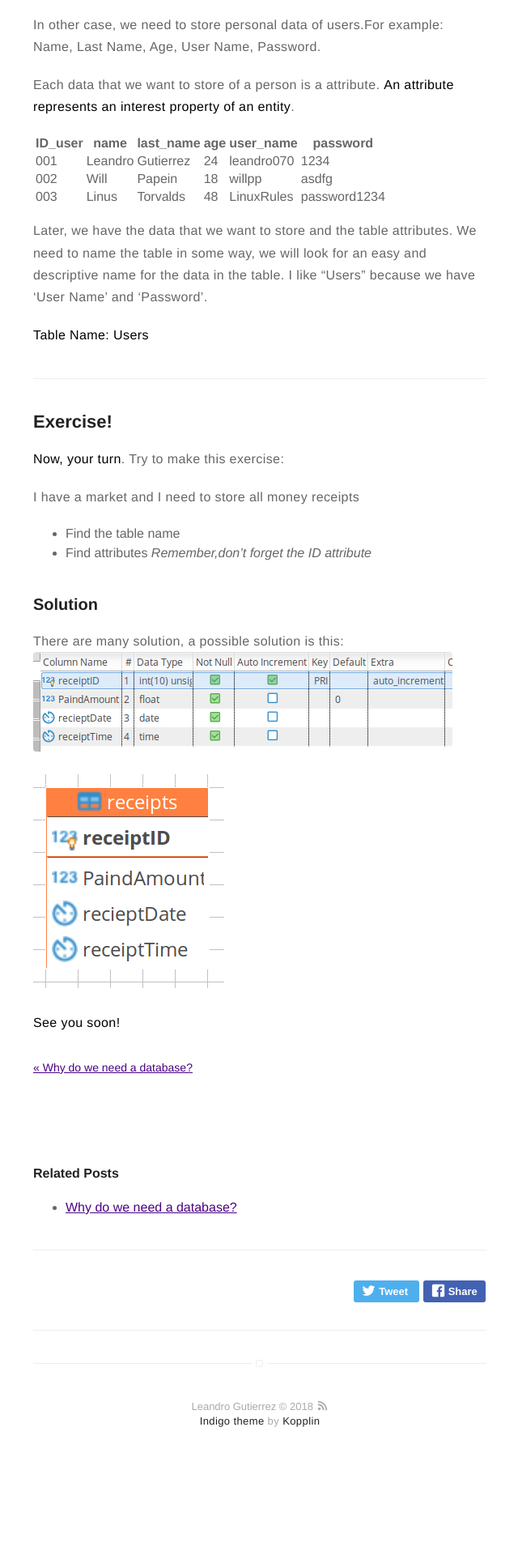
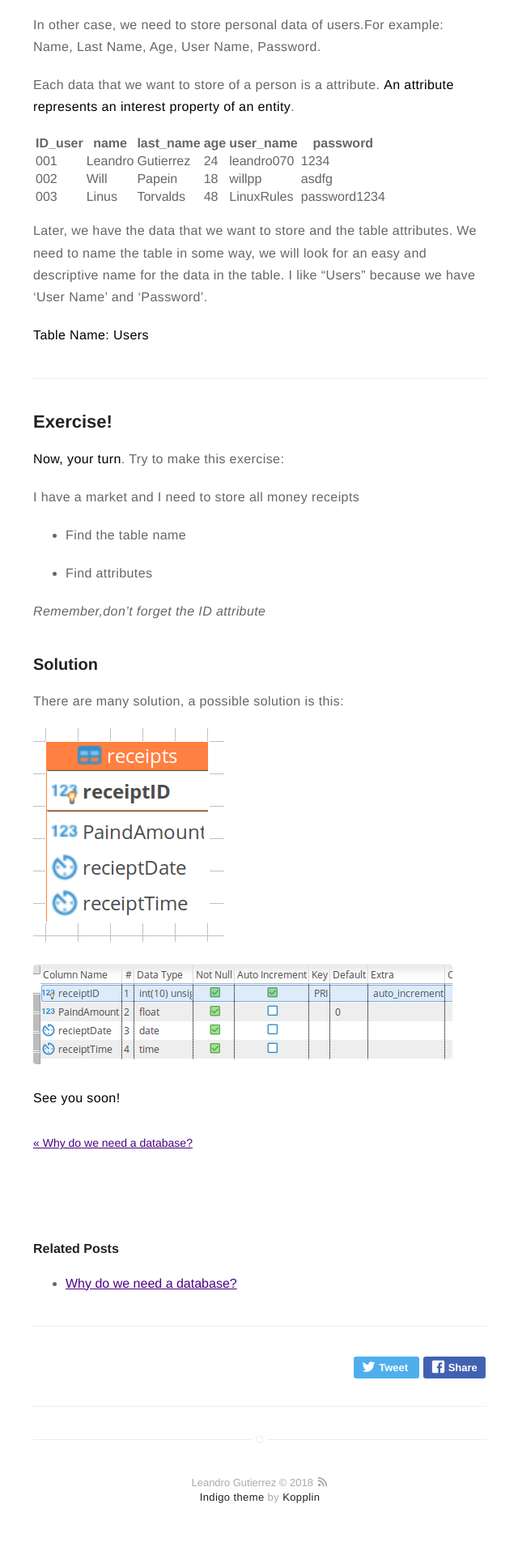
Before and after one commit to leandro070/leandro070.github.io, a Jekyll site: the page built from _posts/2018-02-17-what-is-a-table.markdown, in a window 1280 px wide. Shown: the part 1594-3514 px from the top of the page at 81% size, without its empty margins (319-959 px from the left). Built offline with Jekyll 4.4.1, drawn with Linux system fonts in a browser that asks for light colours; before the commit the page ends 3420 px from its top, so only the background shows below that.

```diff
--- a/_posts/2018-02-17-what-is-a-table.markdown
+++ b/_posts/2018-02-17-what-is-a-table.markdown
@@ -73,15 +73,18 @@ Later, we have the data that we want to store and the table attributes. We need
 
 I have a market and I need to store all money receipts
 * Find the table name
+
 * Find attributes
+
 *Remember,don't forget the ID attribute*
 
 ### Solution
 
 There are many solution, a possible solution is this:
-![Markdowm Image][1]
 
 ![Markdowm Image][2]
+
+![Markdowm Image][1]
 
 **See you soon!**
 
```
